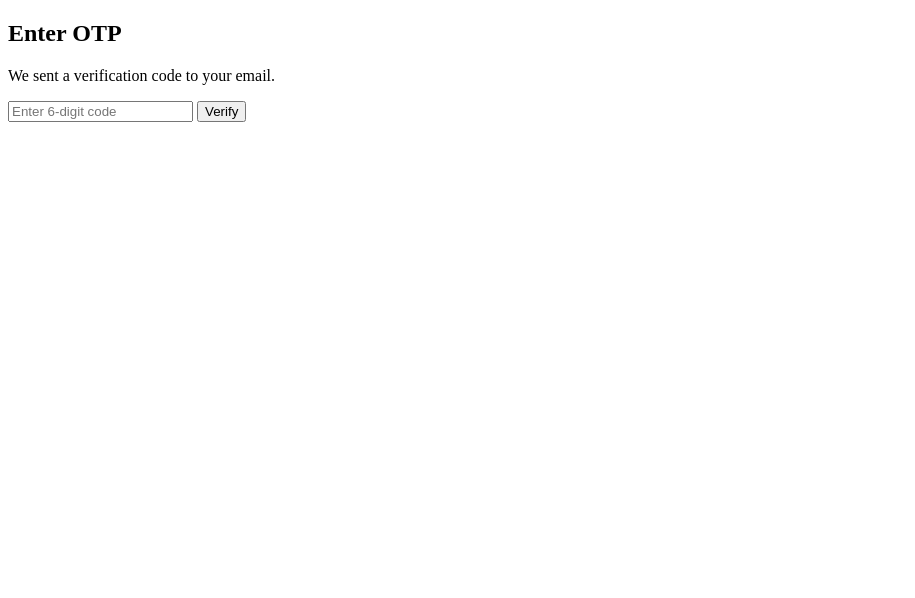
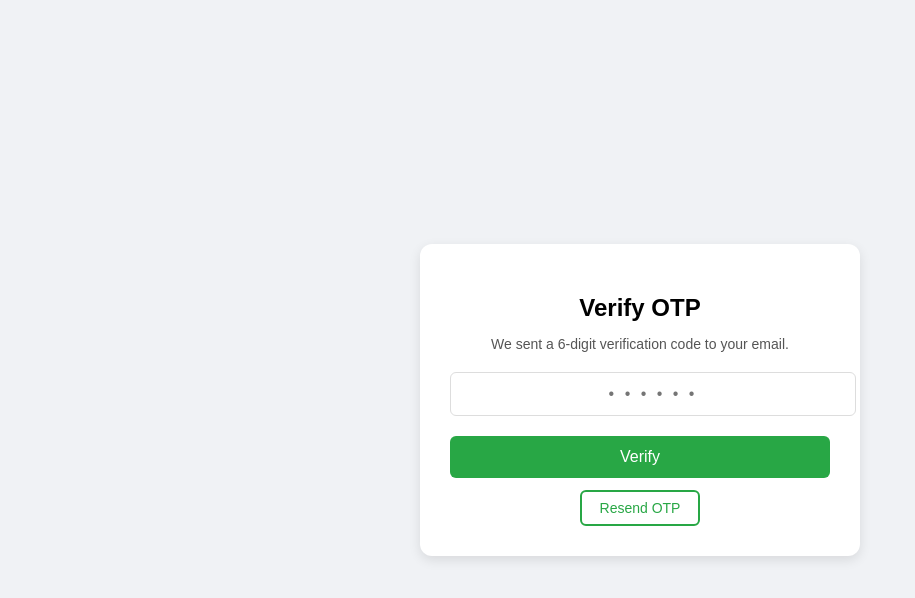
Before and after one commit to Darzjohn/TeamDaykie, a website: page otp.html in a window 1280 px wide. Shown: the whole page, without its empty margins (0-915 px from the left). Drawn offline with Linux system fonts and the light colour scheme; some packages are replaced by stand-ins of ours; a script that the page names is missing.

Commit message:
otp:improve design

```diff
--- /dev/null
+++ b/css/otp.css
@@ -0,0 +1,74 @@
+body {
+    background: #f0f2f5;
+    min-height: 100vh;
+    margin: 0;
+    font-family: Arial, sans-serif;
+
+    display: flex;
+    justify-content: center;
+    align-items: center; /* TRUE centering */
+}
+
+
+.otp-container {
+    background: white;
+    width: 100%;
+    max-width: 380px;
+    padding: 30px;
+    border-radius: 12px;
+    box-shadow: 0 4px 12px rgba(0,0,0,0.1);
+    text-align: center;
+}
+
+h2 {
+    margin-bottom: 10px;
+}
+
+p {
+    color: #555;
+    font-size: 14px;
+    margin-bottom: 20px;
+}
+
+input {
+    width: 100%;
+    padding: 12px;
+    font-size: 16px;
+    border: 1px solid #ddd;
+    border-radius: 6px;
+    outline: none;
+    text-align: center;
+    letter-spacing: 3px;
+    margin-bottom: 20px;
+}
+
+button {
+    width: 100%;
+    padding: 12px;
+    background: #28a745;
+    border: none;
+    border-radius: 6px;
+    color: white;
+    font-size: 16px;
+    cursor: pointer;
+}
+
+button:hover {
+    background: #228b3c;
+}
+.resend-btn {
+    width: fit-content;
+    margin: 12px auto 0 auto;
+    padding: 8px 18px;
+    border: 2px solid #28a745;
+    background: transparent;
+    border-radius: 6px;
+    color: #28a745;
+    cursor: pointer;
+    font-size: 14px;
+}
+
+.resend-btn:hover {
+    background: #28a745;
+    color: white;
+}
--- a/otp.html
+++ b/otp.html
@@ -1,32 +1,67 @@
 <!DOCTYPE html>
-<html>
+<html lang="en">
 <head>
+    <meta charset="UTF-8" />
+    <meta name="viewport" content="width=device-width, initial-scale=1.0" />
     <title>Verify OTP</title>
+ <link rel="stylesheet" href="css/otp.css">
+
+
+    <script src="https://cdn.jsdelivr.net/npm/sweetalert2@11"></script>
 </head>
 <body>
 
-<h2>Enter OTP</h2>
-<p>We sent a verification code to your email.</p>
+<div class="otp-container">
+    <h2>Verify OTP</h2>
+    <p>We sent a 6-digit verification code to your email.</p>
 
-<input type="text" id="otpInput" placeholder="Enter 6-digit code">
-<button onclick="verifyOtp()">Verify</button>
+    <input type="text" id="otpInput" maxlength="6" placeholder="• • • • • •">
+
+    <button onclick="verifyOtp()">Verify</button>
+    <button class="resend-btn" onclick="resendOtp()">Resend OTP</button>
+</div>
 
 <script>
-    // Read saved OTP from local storage
     const savedOtp = localStorage.getItem("verificationOtp");
     const email = localStorage.getItem("pendingEmail");
 
     function verifyOtp() {
-        const userOtp = document.getElementById("otpInput").value;
+        const userOtp = document.getElementById("otpInput").value.trim();
+
+        if (userOtp.length !== 6) {
+            Swal.fire({
+                icon: "warning",
+                title: "Invalid OTP",
+                text: "Please enter a valid 6-digit code.",
+            });
+            return;
+        }
 
         if (userOtp === savedOtp) {
-            alert("Email Verified Successfully!");
-            localStorage.removeItem("verificationOtp");
+            Swal.fire({
+                icon: "success",
+                title: "Email Verified!",
+                text: "Your account is now verified.",
+                confirmButtonColor: "#28a745"
+            }).then(() => {
+                localStorage.removeItem("verificationOtp");
+                window.location.href = "login.html";
+            });
+        } else {
+            Swal.fire({
+                icon: "error",
+                title: "Incorrect OTP",
+                text: "The code you entered is incorrect. Try again.",
+            });
+        }
+    }
 
-            window.location.href = "login.html";
-        } else {
-            alert("Incorrect OTP. Try again.");
-        }
+    function resendOtp() {
+        Swal.fire({
+            icon: "info",
+            title: "OTP Sent Again",
+            text: "Please check your email for the new code.",
+        });
     }
 </script>
 
```
